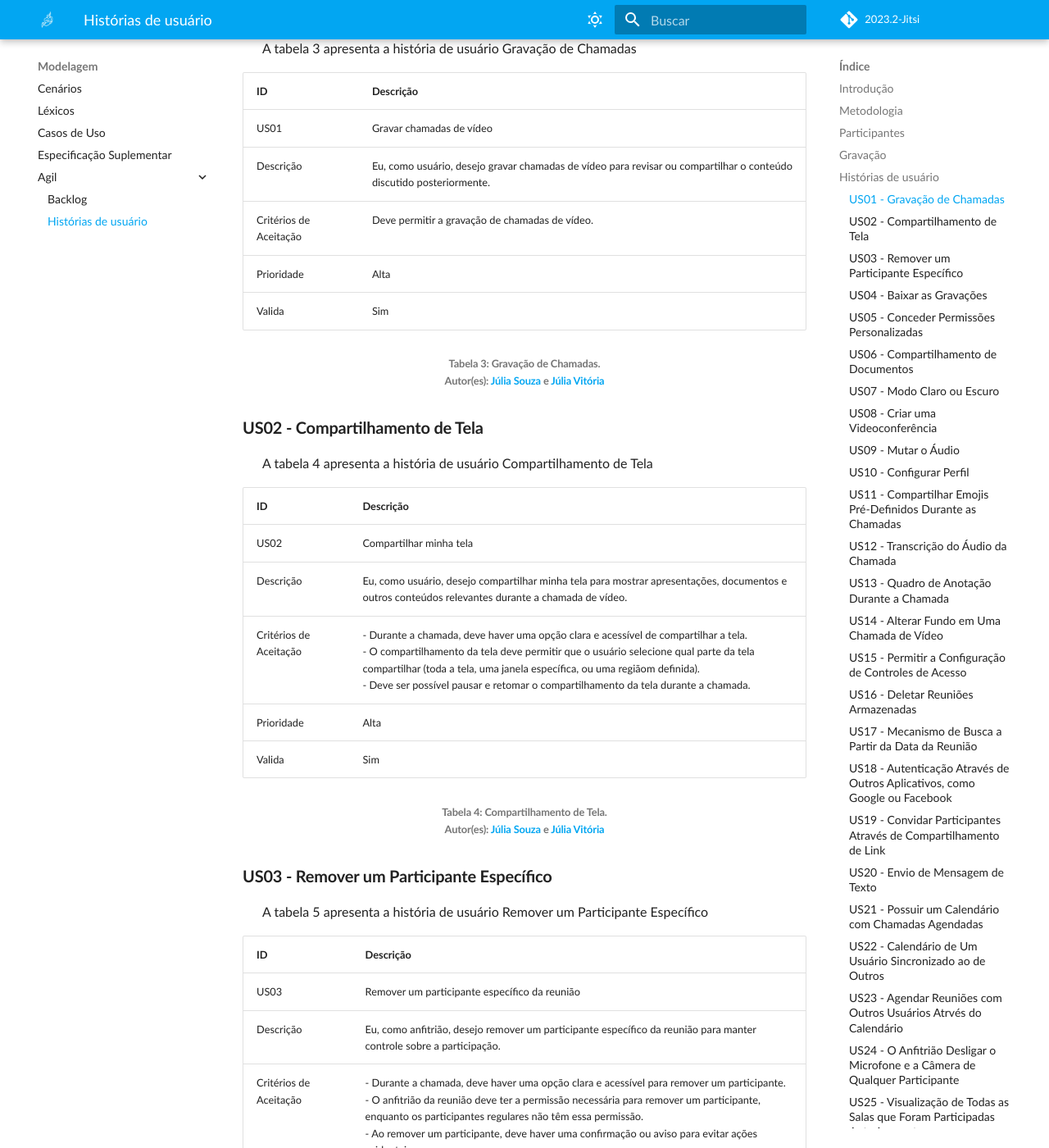
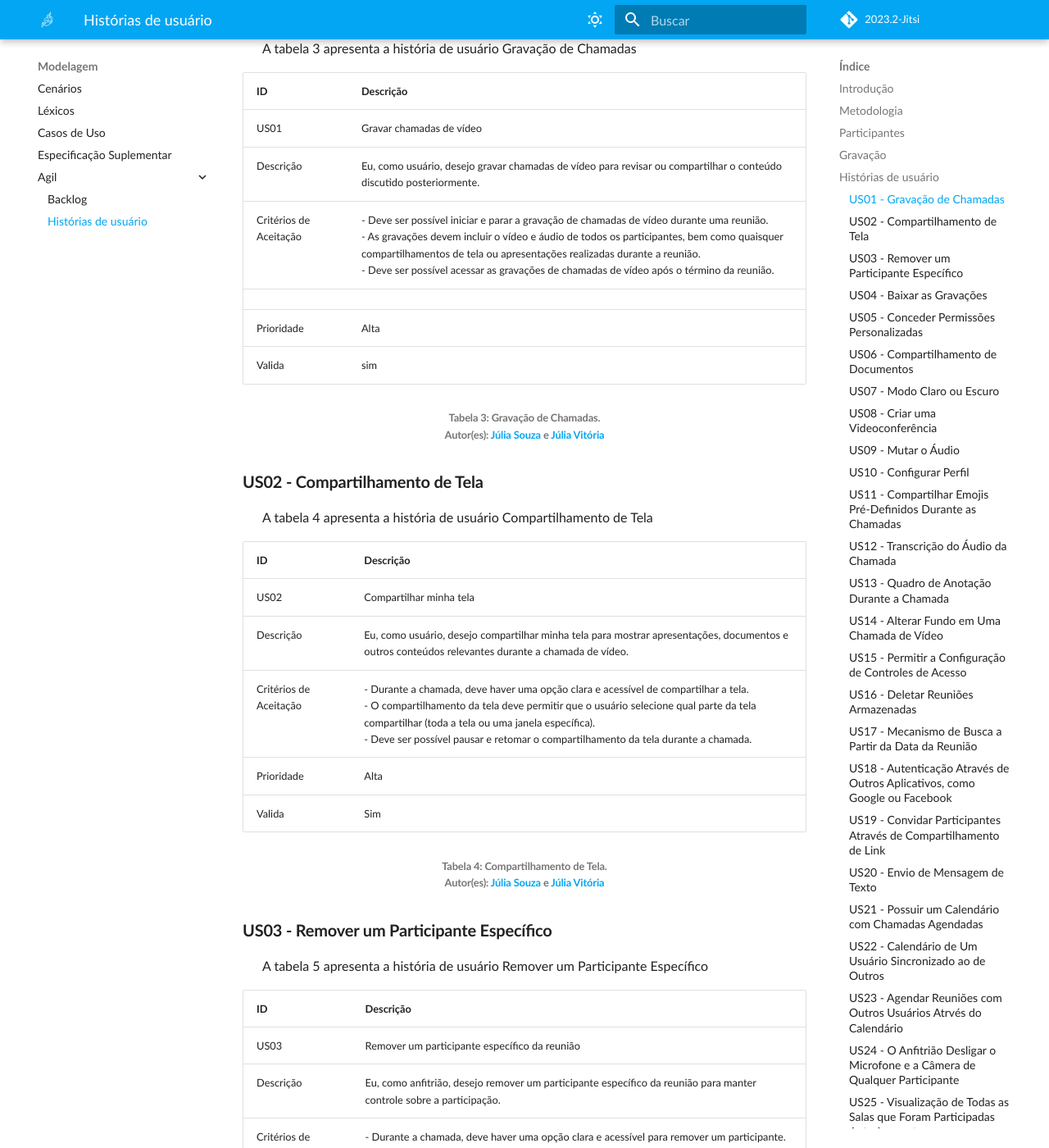
Before and after one commit to Requisitos-de-Software/2023.2-Jitsi, an MkDocs documentation site: the page built from docs/Modelagem/Agil/historias.md, in a window 1280 px wide and 1400 px high, scrolled down 1804 px. Shown: the whole window at 82% size. Built offline with MkDocs 1.6.1 and Material for MkDocs 9.7.7, drawn with Linux system fonts in a browser that asks for light colours; some web fonts are replaced; comment, search, counter and statistics services are not loaded; some of the changed lines change nothing that is shown; some of the changed text lies outside the part shown.

Commit message:
gravacao com cliente historia

```diff
--- a/docs/Modelagem/Agil/historias.md
+++ b/docs/Modelagem/Agil/historias.md
@@ -59,7 +59,7 @@
 
 ## **Gravação**
 
-<iframe width="560" height="315" src="https://www.youtube.com/embed/MRz3N_tC2ww?si=-nx3u1U1OPlRTa5Z" title="YouTube video player" frameborder="0" allow="accelerometer; autoplay; clipboard-write; encrypted-media; gyroscope; picture-in-picture; web-share" allowfullscreen></iframe>
+<iframe width="560" height="315" src="https://www.youtube.com/embed/UNfvNLFuAa8?si=satZ0TKG2a4hMwk6" title="YouTube video player" frameborder="0" allow="accelerometer; autoplay; clipboard-write; encrypted-media; gyroscope; picture-in-picture; web-share" allowfullscreen></iframe>
 
 
 ## **Histórias de usuário**
@@ -76,9 +76,10 @@
 |-------|----------------|
 | US01  | Gravar chamadas de vídeo |
 | Descrição  | Eu, como usuário, desejo gravar chamadas de vídeo para revisar ou compartilhar o conteúdo discutido posteriormente. |
-| Critérios de Aceitação | Deve permitir a gravação de chamadas de vídeo. |
+| Critérios de Aceitação | - Deve ser possível iniciar e parar a gravação de chamadas de vídeo durante uma reunião. <br> - As gravações devem incluir o vídeo e áudio de todos os participantes, bem como quaisquer compartilhamentos de tela ou apresentações realizadas durante a reunião.<br> - Deve ser possível acessar as gravações de chamadas de vídeo após o término da reunião.<br>
+ |
 |Prioridade | Alta |
-| Valida | Sim |
+| Valida | sim |
 
 <center>
 <h6> Tabela 3: Gravação de Chamadas.
@@ -96,7 +97,7 @@
 |-------|----------------|
 | US02  | Compartilhar minha tela |
 | Descrição  | Eu, como usuário, desejo compartilhar minha tela para mostrar apresentações, documentos e outros conteúdos relevantes durante a chamada de vídeo. |
-| Critérios de Aceitação | - Durante a chamada, deve haver uma opção clara e acessível de compartilhar a tela. <br> - O compartilhamento da tela deve permitir que o usuário selecione qual parte da tela compartilhar (toda a tela, uma janela específica, ou uma regiãom definida). </br> - Deve ser possível pausar e retomar o compartilhamento da tela durante a chamada.|
+| Critérios de Aceitação | - Durante a chamada, deve haver uma opção clara e acessível de compartilhar a tela. <br> - O compartilhamento da tela deve permitir que o usuário selecione qual parte da tela compartilhar (toda a tela ou uma janela específica). </br> - Deve ser possível pausar e retomar o compartilhamento da tela durante a chamada.|
 | Prioridade | Alta |
 | Valida | Sim |
 
@@ -117,7 +118,7 @@
 | US03  | Remover um participante específico da reunião |
 | Descrição  | Eu, como anfitrião, desejo remover um participante específico da reunião para manter controle sobre a participação. |
 | Critérios de Aceitação | - Durante a chamada, deve haver uma opção clara e acessível para remover um participante. <br> - O anfitrião da reunião deve ter a permissão necessária para remover um participante, enquanto os participantes regulares não têm essa permissão. </br> - Ao remover um participante, deve haver uma confirmação ou aviso para evitar ações acidentais. <br> - Após a remoção de um participante, o participante removido deve ser desconectado imediatamente da reunião </br> |
-|Prioridade |Alta |
+|Prioridade | Média |
 |Valida | Sim |
 
 <center>
@@ -153,7 +154,7 @@
 | US05  | Conceder permissões diferentes a cada participante |
 | Descrição  | Eu, como anfitrião, desejo conceder permissões diferentes a cada participante para personalizar a experiência de cada participante na reunião. |
 | Critérios de Aceitação | - As configurações de permissões devem ser fáceis de entender e ajustar, mesmo para anfitriões iniciantes, através de uma opção clara na tela. <br> - As permissões concedidas a cada participante devem ser aplicadas em tempo real durante a reunião. </br> - Deve haver uma maneira de revogar ou alterar as permissões de um participante durante a reunião.|
-| Prioridade | Alta |
+| Prioridade | Média |
 |Valida | Sim |
 
 <center>
@@ -170,7 +171,7 @@
 | US06  | Compartilhar arquivos durante as reuniões |
 | Descrição  | Eu, como usuário, desejo compartilhar arquivos durante as reuniões para compartilhar documentos e arquivos relevantes durante a reunião. |
 | Critérios de Aceitação | - Durante a reunião, deve haver uma opção clara e acessível para compartilhar arquivos.<br> -  Deve ser possível visualizar ou baixar os arquivos compartilhados pelos participantes durante a reunião.|
-|Priorização |Alta|
+|Priorização | Média|
 |Valida | Sim |
 
 <center>
@@ -187,7 +188,7 @@
 | US07  | Oferecer um modo claro ou escuro de interface como parte das funcionalidades |
 | Descrição  | Eu, como usuário, desejo que o sistema ofereça um modo claro ou escuro de interface como parte das funcionalidades para personalizar a aparência da interface. |
 | Critérios de Aceitação | - Deve haver uma opção clara e acessível para alternar entre o modo claro e escuro no aplicativo.<br> - A mudança de modo deve afetar a aparência geral do aplicativo, incluindo cores de fundo, cores de texto e elementos visuais.<br> - O aplicativo no modo escuro deve ser esteticamente agradável e legível, garantindo que o conteúdo seja bem visível.<br>|
-|Priorização | Alta |
+|Priorização | Média |
 |Valida | Sim |
 
 <center>
@@ -240,7 +241,7 @@
 | US10  | Configurar seu perfil com nome de usuário, foto e email |
 | Descrição  | Eu, como usuário, desejo configurar meu perfil com nome de usuário, foto e email para personalizar meu perfil e identidade. |
 | Critérios de Aceitação | - Deve haver uma opção clara e acessível para configurar o perfil com nome de usuário, foto e email.<br> - Deve ser possível fazer upload ou selecionar uma foto de perfil para personalizar a identidade do usuário.<br> - A foto de perfil deve ser exibida de maneira clara e legível para os outros participantes da plataforma.<br>|
-|Priorização | Alta |
+|Priorização | Alta  |
 |Valida | Sim |
 
 <center>
@@ -257,7 +258,7 @@
 | US11  | Compartilhar emojis pré-definidos durante as chamadas |
 | Descrição  | Eu, como usuário, desejo poder compartilhar emojis pré-definidos durante as chamadas para auxiliar nas discussões durante a chamada. |
 | Critérios de Aceitação |- Deve haver uma opção clara e acessível para compartilhar emojis pré-definidos durante as chamadas.<br> - Deve haver uma variedade de emojis pré-definidos disponíveis para escolha, representando diferentes emoções e expressões.<br>|
-|Priorização |  |
+|Priorização | Baixa |
 |Valida | Sim |
 
 <center>
@@ -274,8 +275,8 @@
 | US12  | Permitir a transcrição do áudio da chamada |
 | Descrição  | Eu, como usuário, desejo poder realizar a trasncrição do áudio da chamada para auxiliar pessoas com deficiências auditivas. |
 | Critérios de Aceitação |- Deve haver uma opção clara e acessível para realizar a transcrição do áudio durante a chamada.<br> - Deve ser possível salvar a transcrição após a chamada para referência futura.<br>|
-|Priorização |  |
-|Valida |  |
+|Priorização | Média |
+|Valida | Sim |
 
 <center>
 <h6> Tabela 14: Permitir a transcrição do áudio da chamada .
@@ -291,8 +292,8 @@
 | US13  | Utilização de quadro de anotação durante a chamada |
 | Descrição  | Eu, como usuário, desejo ter a opção de utilizar um quadro de anotações durante a chamada para ilustrar melhor meus pensamentos. |
 | Critérios de Aceitação |- Deve haver uma opção clara e acessível para abrir e utilizar um quadro de anotações durante a chamada.<br> - Deve ser possível compartilhar o conteúdo do quadro de anotações com outros participantes durante a chamada.<br> - O quadro de anotações deve oferecer ferramentas de desenho, como lápis, cores e borracha, para permitir uma variedade de anotações.<br>|
-|Priorização |  |
-|Valida |  |
+|Priorização | Média |
+|Valida | Sim |
 
 <center>
 <h6> Tabela 15: Utilização de quadro de anotação durante a chamada .
@@ -308,8 +309,8 @@
 | US14  | Alterar fundo em uma chamada de vídeo |
 | Descrição  | Eu, como usuário, desejo alterar o meu fundo em uma chamada de vídeo para manter a minha privacidade em relação ao ambiente em que estou. |
 | Critérios de Aceitação |- Deve haver uma opção clara e acessível para alterar o fundo durante uma chamada de vídeo.<br>- Deve ser possível selecionar ou fazer upload de imagens de fundo para personalizar a aparência da chamada de vídeo.<br>- A alteração de fundo deve ser exibida  para os outros participantes da chamada.<br>- Deve haver a opção de desativar a alteração de fundo, se desejado.<br>|
-|Priorização |  |
-|Valida |  |
+|Priorização |  Média  |
+|Valida | Sim |
 
 <center>
 <h6> Tabela 16: Alterar fundo em uma chamada de vídeo.
@@ -325,8 +326,8 @@
 | US15  | Permitir a configuração de controles de acesso |
 | Descrição  | Eu, como usuário, desejo ter acesso a uma configuração de controles de acessso para controlar quem entra na reunião.|
 | Critérios de Aceitação |- Deve haver uma opção clara e acessível para acessar as configurações de controles de acesso.<br> - Deve haver a opção de configurar restrições de acesso, como proteger com senha reuniões.<br>|
-|Priorização |  |
-|Valida |  |
+|Priorização |  Alta |
+|Valida | Sim |
 
 <center>
 <h6> Tabela 17: Permitir a configuração de controles de acesso.
@@ -342,8 +343,8 @@
 | US16  | Deletar reuniões armazenadas |
 | Descrição  | Eu, como usuário, desejo deletar reuniões armazenadas para liberar espaço de memória.|
 | Critérios de Aceitação |- Deve haver uma opção clara e acessível para deletar reuniões armazenadas.<br> - Os usuários devem conseguir selecionar reuniões específicas que desejam deletar.<br> - Deve ser possível confirmar a exclusão de uma reunião para evitar ações acidentais.<br>|
-|Priorização |  |
-|Valida |  |
+|Priorização | Baixa  |
+|Valida | Sim |
 
 <center>
 <h6> Tabela 18: Deletar reuniões armazenadas.
@@ -359,8 +360,8 @@
 | US17  |  mecanismo de busca a partir da data da reunião |
 | Descrição  | Eu, como usuário, desejo ter um mecanismo de busca, a partir da data, para encontrar de maneira mais fácil uma reunião específica|
 | Critérios de Aceitação | - Deve haver um mecanismo de busca claramente visível e acessível que permita aos usuários pesquisar reuniões a partir da data específica das mesmas.<br> - Os resultados da busca devem ser exibidos de maneira clara e organizada, mostrando informações relevantes das reuniões encontradas.<br> |
-|Priorização |  |
-|Valida |  |
+|Priorização | Média |
+|Valida | Sim |
 
 <center>
 <h6> Tabela 19: Mecanismo de Busca a Partir da Data da Reunião.
@@ -376,8 +377,8 @@
 | US18  | Autenticação através de outros aplicativos, como Google ou Facebook |
 | Descrição  | Eu, como usuário, desejo fazer autenticação através de outros aplicativos, como Google ou Facebook para facilitar o processo de login|
 | Critérios de Aceitação | - Deve haver uma opção clara e acessível para autenticar-se por meio de outros aplicativos, como Google ou Facebook, para facilitar o processo de login.<br> - Os usuários devem receber feedback claro e informações sobre a autenticação bem-sucedida ou malsucedida com aplicativos de terceiros.<br>|
-|Priorização |  |
-|Valida |  |
+|Priorização |  Alta |
+|Valida | Sim |
 
 <center>
 <h6> Tabela 20: Autenticação Através de Outros Aplicativos, como Google ou Facebook.
@@ -393,8 +394,8 @@
 | US19  | Convidar participantes através de compartilhamento de link |
 | Descrição  | Eu, como usuário, desejo convidar participantes através de compartilhamento de link para facilitar o acesso à reunião|
 | Critérios de Aceitação |- Deve haver uma opção clara e acessível para convidar participantes através do compartilhamento de um link.<br> - Os usuários devem poder gerar um link de convite facilmente e compartilhá-lo com outras pessoas.<br> - Os participantes convidados devem conseguir acessar a reunião de forma simples e direta ao clicar no link compartilhado.<br> |
-|Priorização |  |
-|Valida |  |
+|Priorização | Média |
+|Valida | Sim |
 
 <center>
 <h6> Tabela 21: Convidar Participantes Através de Compartilhamento de Link.
@@ -410,8 +411,8 @@
 | US20  | Permitir enviar mensagem de texto durante a videochamada |
 | Descrição  | Eu, como usuário, desejo enviar mensagem de texto durante a videochamada para me comunicar com outros partipantes|
 | Critérios de Aceitação |- Deve haver uma opção clara e acessível para enviar mensagens de texto durante a videochamada.<br> - As mensagens de texto devem ser exibidas de forma clara e organizada durante a chamada.<br>|
-|Priorização |  |
-|Valida |  |
+|Priorização | Alta |
+|Valida | Sim |
 
 <center>
 <h6> Tabela 22:  mecanismo de busca a partir da data da reunião.
@@ -427,8 +428,8 @@
 | US21  |  Possuir um calendário com chamadas agendadas |
 | Descrição  | Eu, como usuário, desejo possuir um calendário com chamadas agendadas para conseguir organizar meus compromissos|
 | Critérios de Aceitação |- Deve haver um calendário claramente visível e acessível com chamadas agendadas.<br>- As chamadas agendadas no calendário devem exibir informações relevantes, como data, hora, participantes e outras informações associadas.<br>|
-|Priorização |  |
-|Valida |  |
+|Priorização |  Baixa |
+|Valida | Sim |
 
 <center>
 <h6> Tabela 23: Possuir um Calendário com Chamadas Agendadas.
@@ -444,8 +445,8 @@
 | US22  | Permitir que o calendário de um usuário seja sincronizado ao de outros |
 | Descrição  | Eu, como usuário, desejo possuir um calendário que seja sincronizado ao de outros usuários para auxiliar na coordenação de compromissos|
 | Critérios de Aceitação |- Deve haver uma opção clara e acessível para sincronizar o calendário de um usuário com o calendário de outros usuários.<br> - Deve ser possível visualizar os compromissos e eventos sincronizados no calendário, diferenciando-os dos eventos pessoais.<br> |
-|Priorização |  |
-|Valida |  |
+|Priorização | Baixa |
+|Valida | Sim |
 
 <center>
 <h6> Tabela 24: Calendário de Um Usuário Sincronizado ao de Outros.
@@ -461,8 +462,8 @@
 | US23  | Agendar reuniões com outros usuários através do calendário |
 | Descrição  | Eu, como usuário, desejo agendar reuniões com outros usuários através do calendário para fazer reuniões com minha equipe|
 | Critérios de Aceitação |- Deve haver uma opção clara e acessível para agendar reuniões com outros usuários através do calendário.<br>- Os usuários devem poder selecionar a data, horário e participantes da reunião de forma simples.<br>|
-|Priorização |  |
-|Valida |  |
+|Priorização |  Baixa |
+|Valida | Sim |
 
 <center>
 <h6> Tabela 25: Agendar Reuniões com Outros Usuários Atrvés do Calendário.
@@ -479,8 +480,8 @@
 | US24  |  Permitir que o anfitrião de uma reunião consiga desligar o microfone e a câmera de qualquer participante |
 | Descrição  | Eu, como anfitrião, desejo conseguir desligar o microfone e a câmera de qualquer participante para manter a ordem em discussões|
 | Critérios de Aceitação |- Deve haver uma opção clara e acessível para que o anfitrião de uma reunião possa desligar o microfone e a câmera de qualquer participante.<br> - Deve haver feedback visual ou notificações para os participantes quando o anfitrião controla o estado de seus microfones e câmeras.<br>|
-|Priorização |  |
-|Valida |  |
+|Priorização | Média |
+|Valida | Sim |
 
 <center>
 <h6> Tabela 26: O Anfitrião Desligar o Microfone e a Câmera de Qualquer Participante.
@@ -496,8 +497,8 @@
 | US25  |  Capacidade de visualizar todas as salas que foram participadas anteriormente |
 | Descrição  | Eu, como usuários, desejo ter a capacidade de visualizar todas as salas que foram participadas anteriormente para facilitar o acompanhamento de reuniões e conversas anteriores.|
 | Critérios de Aceitação |- Deve haver uma opção clara e acessível que permita aos usuários visualizar todas as salas que foram participadas anteriormente.<br>- As salas visualizadas anteriormente devem ser organizadas de forma clara, exibindo informações relevantes, como título, data e participantes.<br>|
-|Priorização |  |
-|Valida |  |
+|Priorização | Baixa |
+|Valida | Sim |
 
 <center>
 <h6> Tabela 27: Visualização de Todas as Salas que Foram Participadas Anteriormente.
@@ -513,8 +514,8 @@
 | US26  |  Controlar a entrada em uma sala por meio de senha de acesso |
 | Descrição  | Eu, como anfitrião, desejo controlar a entrada em uma sala por meio de senha de acesso para garantir a segurança e privacidade dos participantes da chamada|
 | Critérios de Aceitação |- Deve haver uma opção clara e acessível para o anfitrião controlar a entrada em uma sala por meio de senha de acesso.<br> - Os participantes devem ser solicitados a inserir a senha ao tentar entrar na sala de reunião.<br> - O acesso à sala deve ser negado a qualquer participante que não insira a senha correta.<br>|
-|Priorização |  |
-|Valida |  |
+|Priorização | Média |
+|Valida | Sim |
 
 <center>
 <h6> Tabela 28: Controle de Entrada em Uma Sala com Senha de Acesso.
@@ -534,7 +535,8 @@
 | `1.2`  | 18/10/2023 | Inclusão titulos e legendas nas tabelas | [Júlia Souza](https://github.com/JuliaSSouza) e [Júlia Vitória](https://github.com/Juhvitoria4)| [Pedro Siqueira](https://github.com/PedroSiq)|
 | `1.3`  | 05/11/2023 | Inclusão gravação | [Júlia Souza](https://github.com/JuliaSSouza) e [Júlia Vitória](https://github.com/Juhvitoria4)| [Pedro Siqueira](https://github.com/PedroSiq)|
 | `1.4`  | 05/11/2023 | Correção de Erros| [Júlia Souza](https://github.com/JuliaSSouza) e [Júlia Vitória](https://github.com/Juhvitoria4)| [Pedro Siqueira](https://github.com/PedroSiq)|
-| `1.5`  | 06/11/2023 | Ajustes nostitulos e legendas| [Júlia Souza](https://github.com/JuliaSSouza) e [Júlia Vitória](https://github.com/Juhvitoria4)| [Pedro Siqueira](https://github.com/PedroSiq)|
+| `1.5`  | 06/11/2023 | Ajustes nos titulos e legendas| [Júlia Souza](https://github.com/JuliaSSouza) e [Júlia Vitória](https://github.com/Juhvitoria4)| [Pedro Siqueira](https://github.com/PedroSiq)|
+| `1.6`  | 06/11/2023 | Validação com Cliente| [Júlia Souza](https://github.com/JuliaSSouza) e [Júlia Vitória](https://github.com/Juhvitoria4)| [Pedro Siqueira](https://github.com/PedroSiq)|
 
 
 
```
